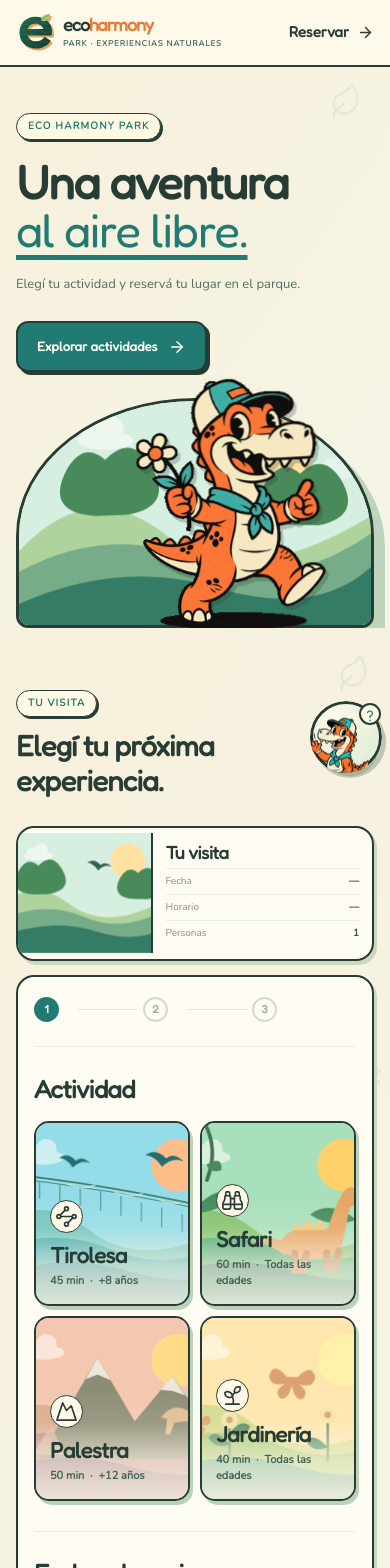
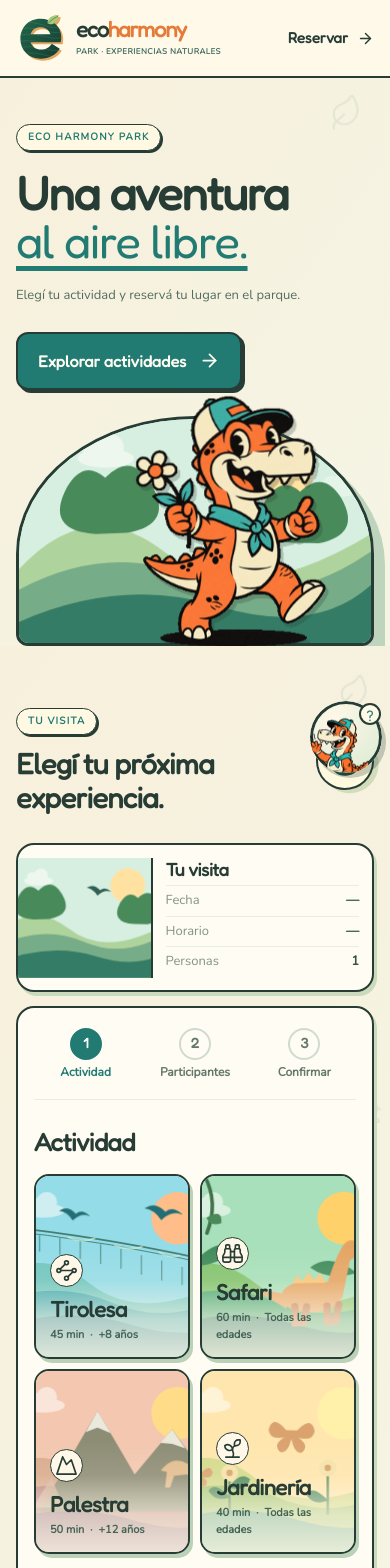
Before and after one commit to oliviaosella/G6_Ingenieria_Calidad_de_Software_4K1_2026, a React (Vite) app in the folder 04_Trabajos_Practicos/Evaluables/TPE03/G6_COD_InscripcionActividad/frontend/: page / in a window 390 px wide. Shown: the top 1568 px of the page. Built offline with nearby package versions, Linux system fonts and the light colour scheme.

Commit message:
STYLE: mejorar legibilidad del frontend

```diff
--- a/04_Trabajos_Practicos/Evaluables/TPE03/G6_COD_InscripcionActividad/frontend/src/brand.css
+++ b/04_Trabajos_Practicos/Evaluables/TPE03/G6_COD_InscripcionActividad/frontend/src/brand.css
@@ -119,3 +119,44 @@ h1,h2,h3,.brand strong,.activity-card strong,.summary-content h3,.ticket-info st
 .hero-art-frame .theme-scene{position:absolute;inset:0;width:100%;height:100%}
 .hero-art .hero-guia{z-index:2;right:2%;bottom:-16px;width:min(73%,370px);filter:drop-shadow(3px 4px 0 #263c3440)}
 @media(max-width:650px){.hero-art-frame{border-radius:50% 50% 12px 12px/60% 60% 12px 12px}.hero-art .hero-guia{right:4%;bottom:-11px;width:67%}}
+
+/* Escala de lectura para la navegación y el formulario */
+.site-header{height:92px}
+.brand{gap:11px}
+.brand img{width:62px;height:62px}
+.brand strong{font-size:29px}
+.brand small{font-size:10px;letter-spacing:.09em;margin-top:6px}
+.header-cta{font-size:17px;gap:9px}
+.hero-button{min-height:62px;padding:17px 25px;font-size:18px;gap:13px}
+.hero-button svg{width:21px;height:21px}
+.stepper{gap:15px;padding-bottom:27px}
+.step-item{gap:10px;font-size:14px;color:#63776a}
+.step-circle{width:35px;height:35px;font-size:15px;border-width:2px}
+.step-item:not(:last-child):after{margin-left:10px}
+.section-heading p{font-size:13px;line-height:1.5}
+.field-label{font-size:14px;gap:9px}
+.field-label span{font-size:12px;color:#5d7665}
+.date-options,.time-grid{gap:9px}
+.date-pill,.time-pill{min-width:110px;min-height:66px;padding:10px 13px}
+.date-pill span,.time-pill small{font-size:12px;color:#5b7262}
+.date-pill strong,.time-pill strong{font-size:17px;line-height:1.2;margin-top:4px}
+.activity-card .activity-meta{font-size:13px}
+.summary-content dl>div{font-size:13px}
+.input-field,.participant-footer>span,.expedition-label,.terms-card p,.check-line{font-size:13px}
+.input-field input,.input-field select{height:44px;font-size:14px}
+.add-button{font-size:13px;padding:10px 14px}
+@media(max-width:650px){
+  .site-header{height:78px}
+  .brand img{width:49px;height:49px}
+  .brand strong{font-size:22px}
+  .brand small{font-size:8px;letter-spacing:.06em}
+  .header-cta{font-size:15px}
+  .hero-button{min-height:58px;font-size:16px;padding:15px 20px}
+  .stepper{display:grid;grid-template-columns:repeat(3,minmax(0,1fr));gap:6px;padding-bottom:20px}
+  .step-item{flex-direction:column;justify-content:flex-start;gap:5px;text-align:center;font-size:12px;line-height:1.2}
+  .step-item>span:last-child{display:block}
+  .step-item:not(:last-child):after{display:none}
+  .step-circle{width:32px;height:32px;font-size:14px}
+  .date-pill,.time-pill{min-width:100px;min-height:65px}
+  .activity-card .activity-meta{font-size:11px}
+}
```
